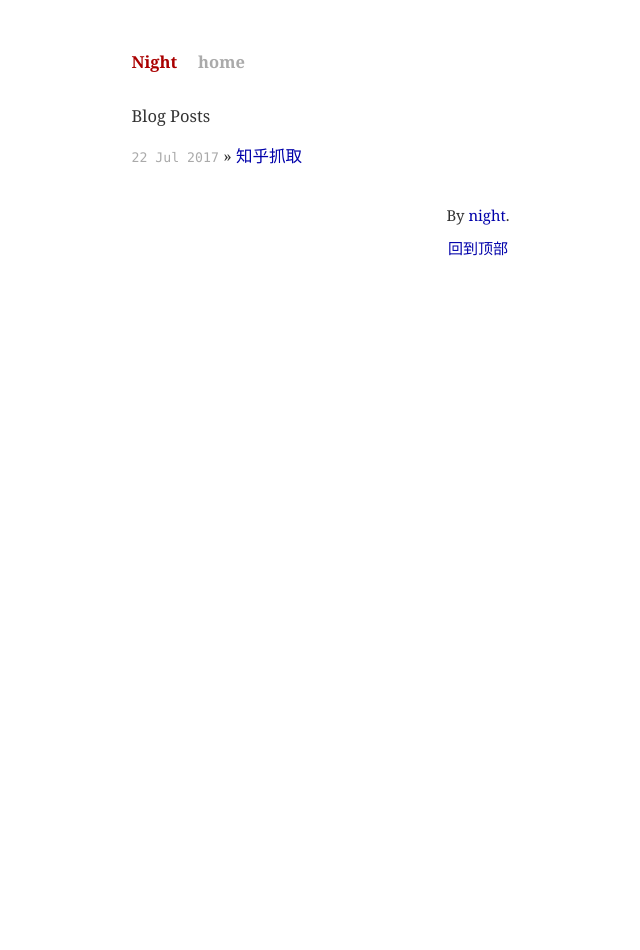
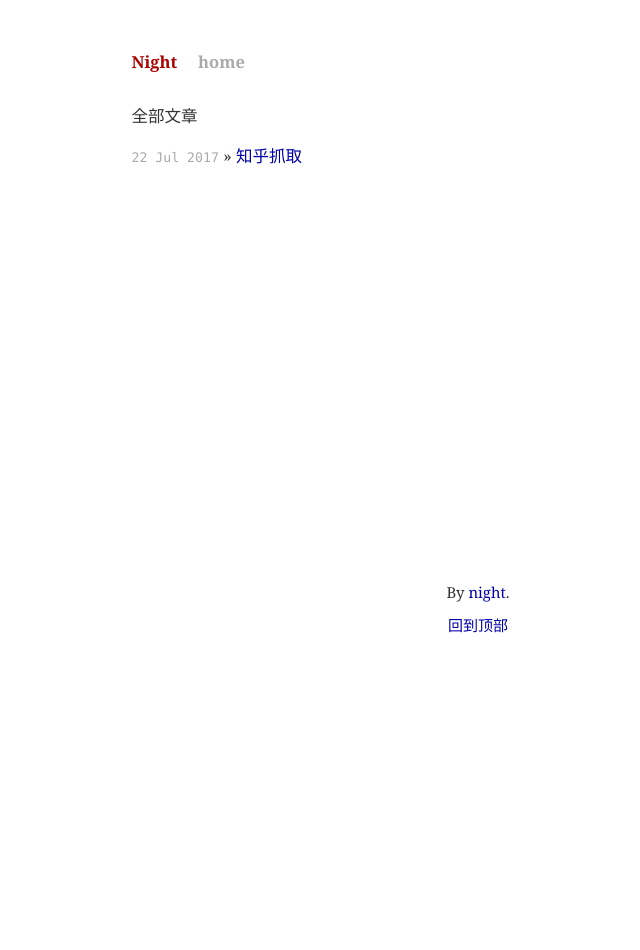
Before and after one commit to night1008/night1008.github.io, a Jekyll site: the page built from index.html, in a window 1280 px wide. Shown: the whole page, without its empty margins (162-802 px from the left). Built offline with Jekyll 4.4.1, drawn with Linux system fonts in a browser that asks for light colours; the list of posts is cut into pages by our own code.

Commit message:
update css

```diff
--- a/assets/css/custom.css
+++ b/assets/css/custom.css
@@ -83,6 +83,7 @@ ul.posts {
   width: 42em;
   margin: 3em auto 2em auto;
   line-height: 1.5em;
+  min-height: 500px;
 }
 
 .title {
--- a/index.html
+++ b/index.html
@@ -3,7 +3,7 @@ layout: default
 title: 首页
 ---
 <div id="home">
-  	<h1>Blog Posts</h1>
+  	<h1>全部文章</h1>
   	<ul class="posts">
     {% for post in site.posts %}
       	<li>
```
